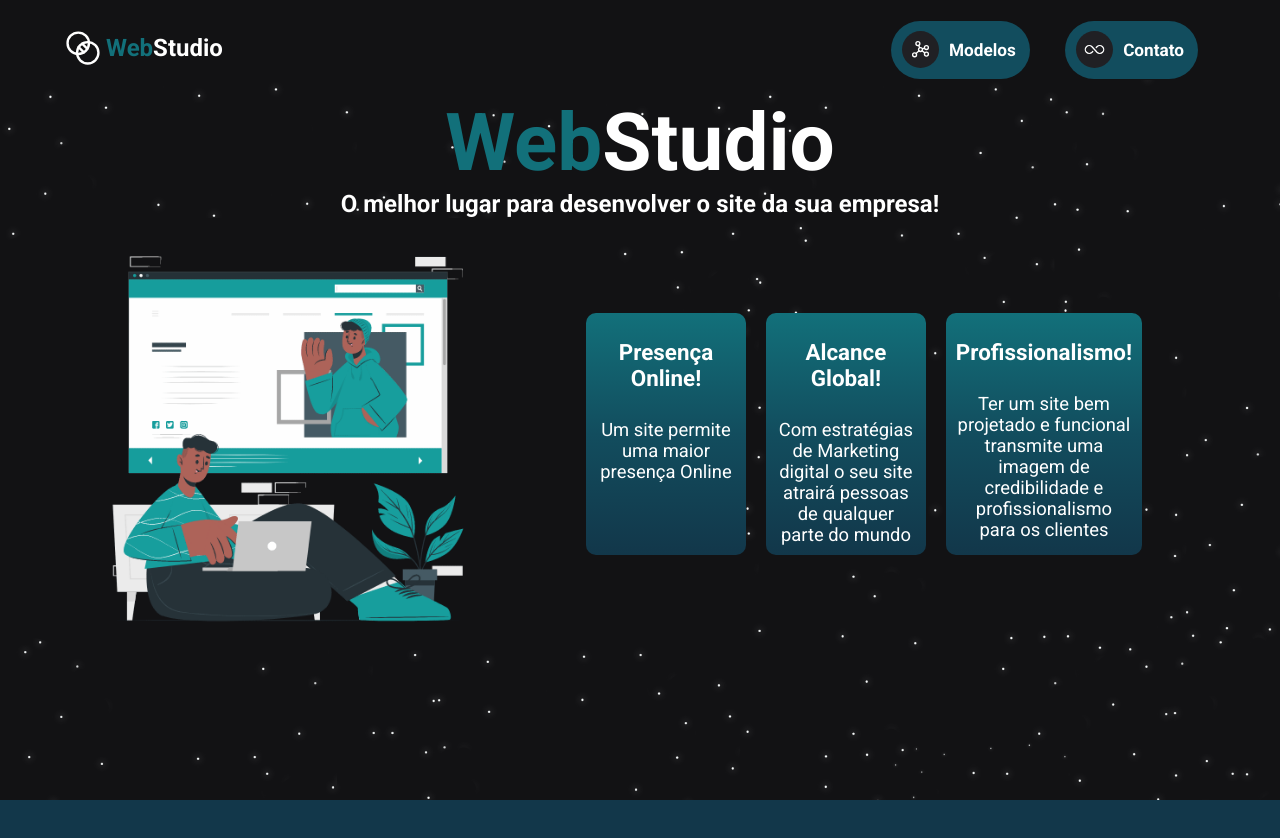
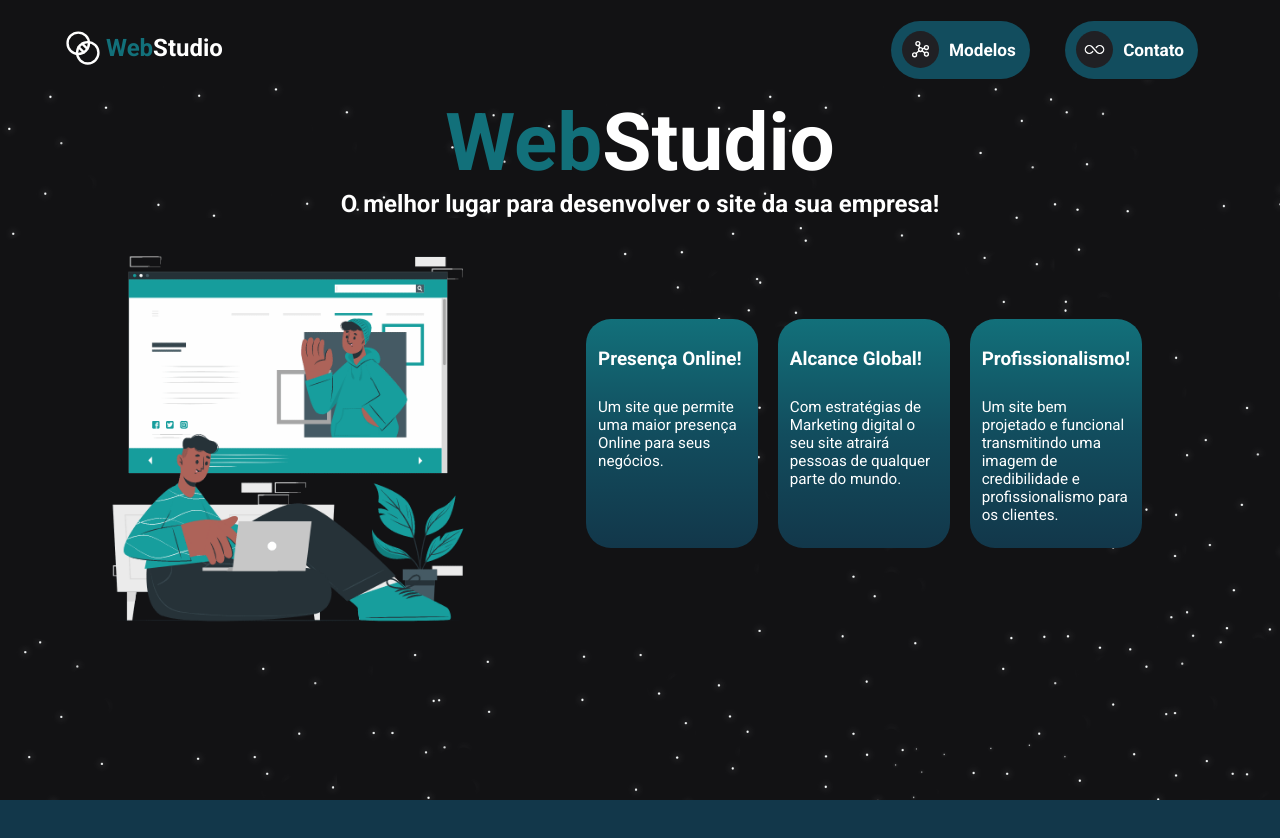
Before and after one commit to abraao0liveira/WebStudio, a React (Vite) app: page / in a window 1280 px wide. Shown: the top 838 px of the page. Built offline with nearby package versions, Linux system fonts and the light colour scheme.

Commit message:
update page01 (index.jsx and styles.js)

```diff
--- a/src/components/page01/index.jsx
+++ b/src/components/page01/index.jsx
@@ -16,15 +16,15 @@ export function Page01() {
         <div id="banner" >
           <div className="BannerInspiracao">
             <h1>Presença Online!</h1>
-            <p>Um site permite uma maior presença Online</p>
+            <p>Um site que permite uma maior presença Online para seus negócios.</p>
           </div>
           <div className="BannerInspiracao">
             <h1>Alcance Global!</h1>
-            <p>Com estratégias de Marketing digital o seu site atrairá pessoas de qualquer parte do mundo</p>
+            <p>Com estratégias de Marketing digital o seu site atrairá pessoas de qualquer parte do mundo.</p>
           </div>
           <div className="BannerInspiracao">
             <h1>Profissionalismo!</h1>
-            <p>Ter um site bem projetado e funcional transmite uma imagem de credibilidade e profissionalismo para os clientes</p>
+            <p>Um site bem projetado e funcional transmitindo uma imagem de credibilidade e profissionalismo para os clientes.</p>
           </div>
         </div>
       </section>
--- a/src/components/page01/styles.js
+++ b/src/components/page01/styles.js
@@ -2,12 +2,8 @@ import styled from "styled-components"
 import star1 from "../../assets/star1.png"
 
 export const Page01Container = styled.div`
-  /* display: flex;
-  justify-content: center;
-  align-items: center; */
   margin: auto;
   height: 90vh;
-  /* background: ${(props) => props.theme['gray-900']}; */
   background-image: url(${star1});
   color: ${(props) => props.theme['white']};
 
@@ -52,23 +48,23 @@ export const Page01Container = styled.div`
     bottom: 0px;
   }
   .BannerInspiracao {
-    width: 300px;
+    width: 100%;
     margin: 10px;
-    padding: 10px;
-    border-radius: 10px;
-    /* border: 1px solid #ccc; */
+    padding: 12px;
+    border-radius: 25px;
     background: linear-gradient( to bottom,
       ${(props) => props.theme['green-600']},
       ${(props) => props.theme['green-800']},
       ${(props) => props.theme['green-900']});
     h1 {
-      font-size: 1.4rem;
-      text-align: center;
+      font-size: 1.18rem;
       margin: 1rem 0rem 1.75rem 0rem;
+      color: ${(props) => props.theme['white']};
     }
     p {
-      font-size: 1.15rem;
-      text-align: center;
+      font-size: 0.95rem;
+      margin: 0.5rem 0rem 0.75rem 0rem;
+      color: ${(props) => props.theme['white']};
     }
   }
 `
```
